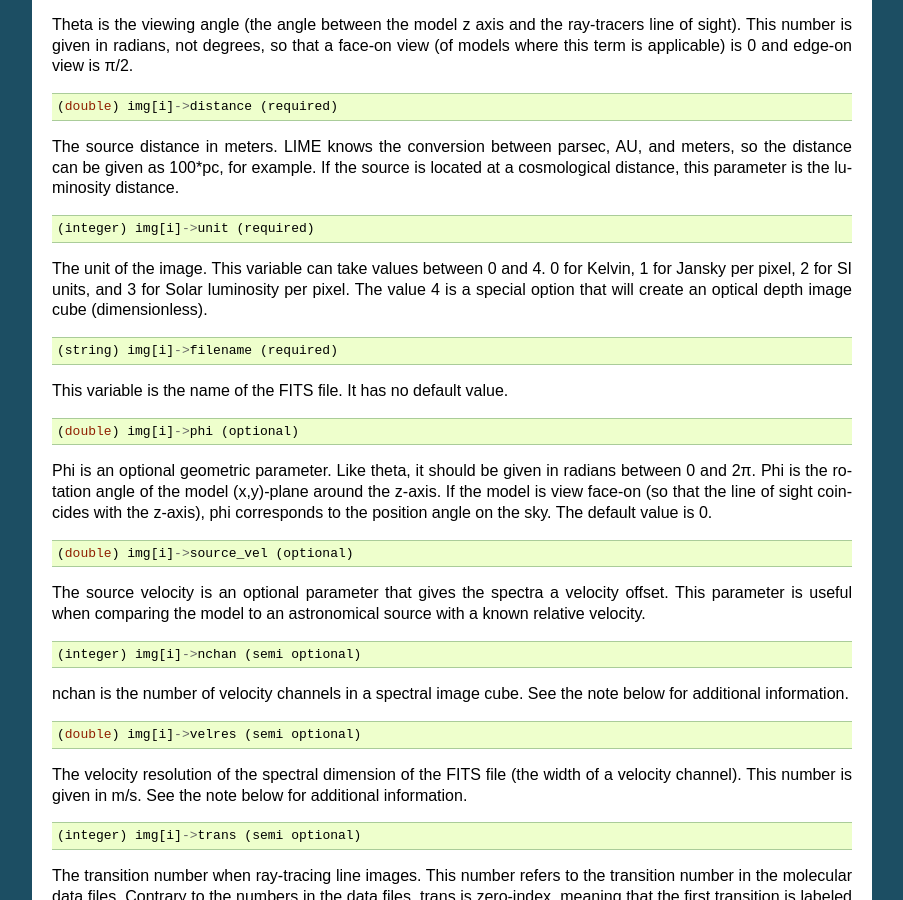
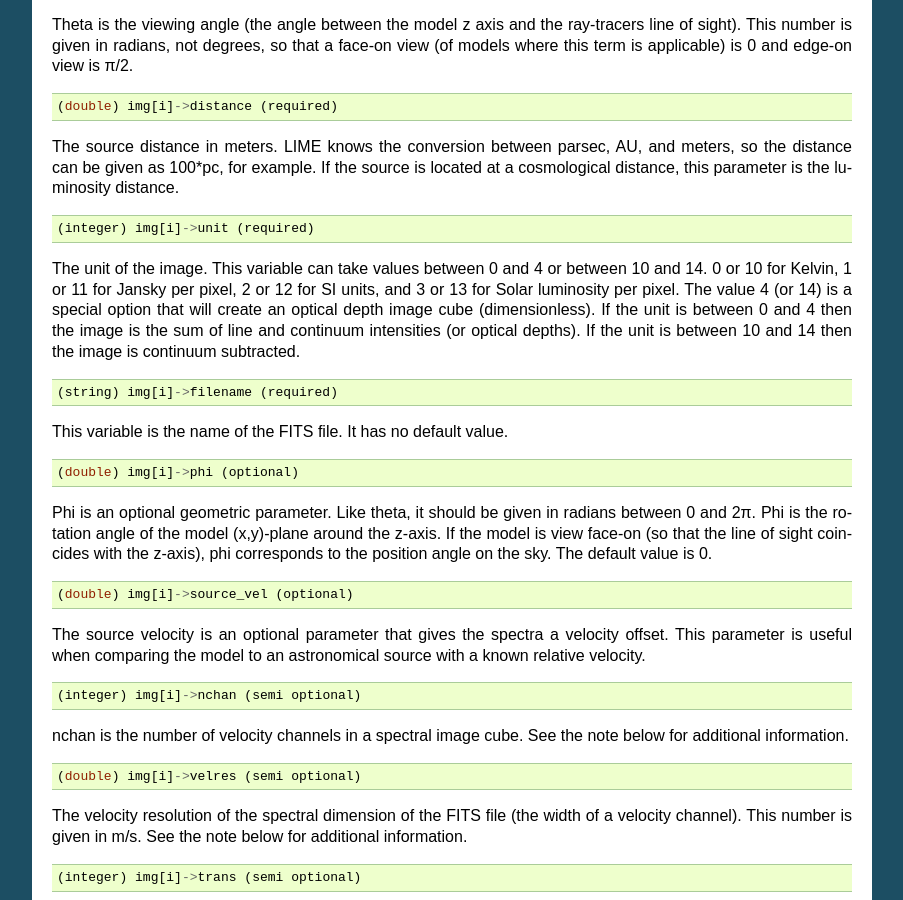
Before and after one commit to lime-rt/lime, a Sphinx documentation site: the page built from doc/usermanual.rst, in a window 1280 px wide and 900 px high, scrolled down 6855 px. Shown: the whole window, without its empty margins (198-1101 px from the left). Built offline with Sphinx 7.4.7, drawn with Linux system fonts in a browser that asks for light colours.

Commit message:
Notes on the units
Short description of the new image units.

```diff
--- a/doc/usermanual.rst
+++ b/doc/usermanual.rst
@@ -508,10 +508,12 @@ luminosity distance.
 
     (integer) img[i]->unit (required)
 
-The unit of the image. This variable can take values between 0 and 4. 0
-for Kelvin, 1 for Jansky per pixel, 2 for SI units, and 3 for Solar
-luminosity per pixel. The value 4 is a special option that will create
-an optical depth image cube (dimensionless).
+The unit of the image. This variable can take values between 0 and 4 or between 10 and 14. 0 or 10
+for Kelvin, 1 or 11 for Jansky per pixel, 2 or 12 for SI units, and 3 or 13 for Solar
+luminosity per pixel. The value 4 (or 14) is a special option that will create
+an optical depth image cube (dimensionless). If the unit is between 0 and 4 then the image is the sum
+of line and continuum intensities (or optical depths). If the unit is between 10 and 14 then
+the image is continuum subtracted.
 
 .. code:: c
 
```
